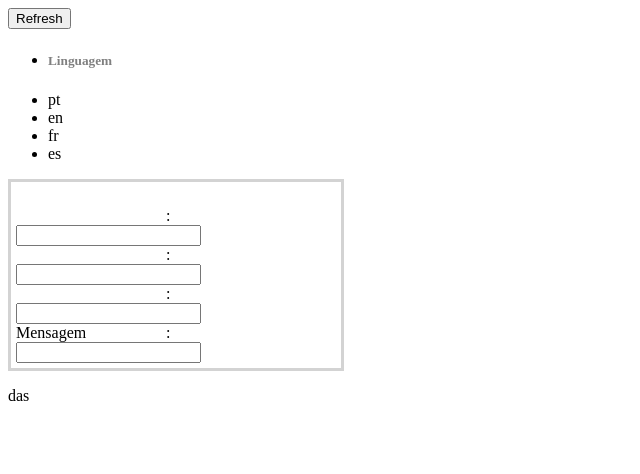
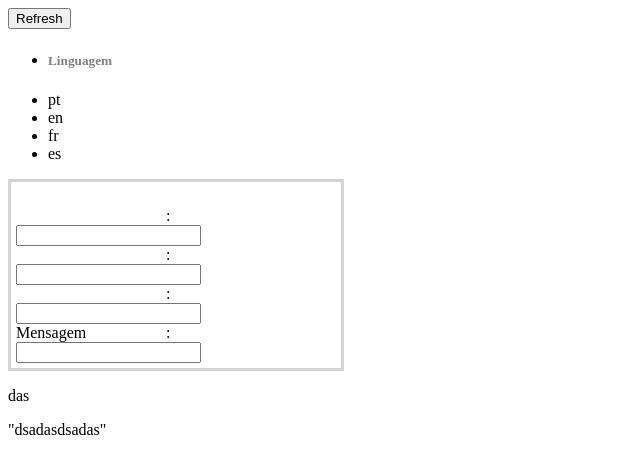
Before and after one commit to JoaoFerreira165/Aplicacao-de-monitorizacao-da-qualidade-do-Ar, a website with bundled scripts: page x.html in a window 1280 px wide. Shown: the whole page, without its empty margins (0-640 px from the left). Built offline with nearby package versions, Linux system fonts and the light colour scheme; files whose address does not match are found by name.

Commit message:
Serial145

```diff
--- a/x.html
+++ b/x.html
@@ -58,7 +58,7 @@
     <p data-tag="sdadadsa"></p>
     <p data-tag="sdadadsa"></p>
     <p data-tag="sdadadsa"></p>
-
+    "dsadasdsadas"
 </body>
 
 </html>
```
Also changed, not shown: geral/gas.html (+2 -1 lines).
